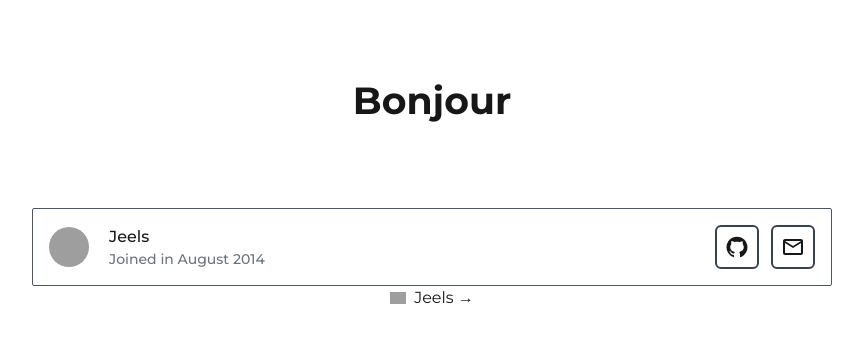
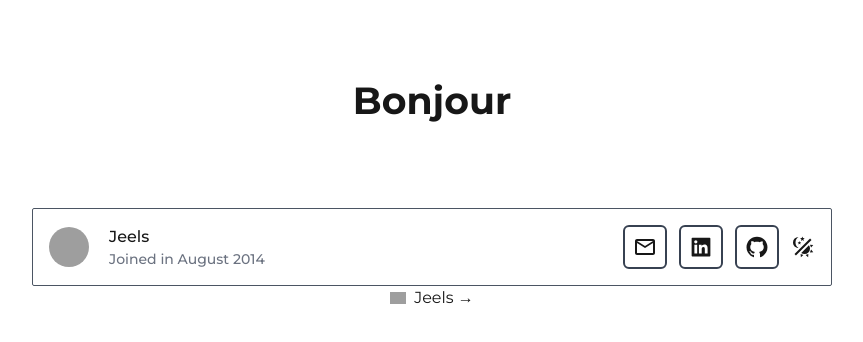
Before and after one commit to jeelsdev/jeelsh, a Next.js app: page / in a window 1280 px wide. Shown: the top 342 px of the page, without its empty margins (208-1071 px from the left). Built offline with nearby package versions, Linux system fonts and the light colour scheme; grey boxes are pictures that could not be loaded.

Commit message:
feat: Linkedin avatar

```diff
--- a/components/Avatars/Github.tsx
+++ b/components/Avatars/Github.tsx
@@ -1,8 +1,5 @@
-import Link from "next/link";
-
 const Github = () => {
     return (
-        <Link href="/" className="border-2 border-gray-700 p-2 rounded-md hover:bg-gray-700">
         <svg
             viewBox="0 0 1024 1024"
             fill="currentColor"
@@ -11,8 +8,7 @@ const Github = () => {
         >
             <path d="M511.6 76.3C264.3 76.2 64 276.4 64 523.5 64 718.9 189.3 885 363.8 946c23.5 5.9 19.9-10.8 19.9-22.2v-77.5c-135.7 15.9-141.2-73.9-150.3-88.9C215 726 171.5 718 184.5 703c30.9-15.9 62.4 4 98.9 57.9 26.4 39.1 77.9 32.5 104 26 5.7-23.5 17.9-44.5 34.7-60.8-140.6-25.2-199.2-111-199.2-213 0-49.5 16.3-95 48.3-131.7-20.4-60.5 1.9-112.3 4.9-120 58.1-5.2 118.5 41.6 123.2 45.3 33-8.9 70.7-13.6 112.9-13.6 42.4 0 80.2 4.9 113.5 13.9 11.3-8.6 67.3-48.8 121.3-43.9 2.9 7.7 24.7 58.3 5.5 118 32.4 36.8 48.9 82.7 48.9 132.3 0 102.2-59 188.1-200 212.9a127.5 127.5 0 0138.1 91v112.5c.8 9 0 17.9 15 17.9 177.1-59.7 304.6-227 304.6-424.1 0-247.2-200.4-447.3-447.5-447.3z" />
         </svg>
-        </Link>
     );
-}
+};
 
 export default Github;
--- /dev/null
+++ b/components/Avatars/Linkedin.tsx
@@ -0,0 +1,14 @@
+const Linkedin = () => {
+    return (
+        <svg
+            viewBox="0 0 1024 1024"
+            fill="currentColor"
+            height="1.5em"
+            width="1.5em"
+        >
+            <path d="M880 112H144c-17.7 0-32 14.3-32 32v736c0 17.7 14.3 32 32 32h736c17.7 0 32-14.3 32-32V144c0-17.7-14.3-32-32-32zM349.3 793.7H230.6V411.9h118.7v381.8zm-59.3-434a68.8 68.8 0 1168.8-68.8c-.1 38-30.9 68.8-68.8 68.8zm503.7 434H675.1V608c0-44.3-.8-101.2-61.7-101.2-61.7 0-71.2 48.2-71.2 98v188.9H423.7V411.9h113.8v52.2h1.6c15.8-30 54.5-61.7 112.3-61.7 120.2 0 142.3 79.1 142.3 181.9v209.4z" />
+        </svg>
+    );
+};
+
+export default Linkedin;
--- a/components/Avatars/Mail.tsx
+++ b/components/Avatars/Mail.tsx
@@ -1,8 +1,5 @@
-import Link from "next/link";
-
 const Mail = () => {
     return (
-        <Link href="/" className="border-2 border-gray-700 p-2 rounded-md hover:bg-gray-700">
         <svg
             viewBox="0 0 24 24"
             fill="currentColor"
@@ -11,8 +8,7 @@ const Mail = () => {
         >
             <path d="M22 6c0-1.1-.9-2-2-2H4c-1.1 0-2 .9-2 2v12c0 1.1.9 2 2 2h16c1.1 0 2-.9 2-2V6m-2 0l-8 5-8-5h16m0 12H4V8l8 5 8-5v10z" />
         </svg>
-        </Link>
     );
-}
+};
 
 export default Mail;
--- /dev/null
+++ b/components/Avatars/Theme.tsx
@@ -0,0 +1,14 @@
+const Theme = () => {
+    return (
+        <svg
+            viewBox="0 0 24 24"
+            fill="currentColor"
+            height="1.5em"
+            width="1.5em"
+        >
+            <path d="M7.5 2c-1.79 1.15-3 3.18-3 5.5s1.21 4.35 3.03 5.5C4.46 13 2 10.54 2 7.5A5.5 5.5 0 017.5 2m11.57 1.5l1.43 1.43L4.93 20.5 3.5 19.07 19.07 3.5m-6.18 2.43L11.41 5 9.97 6l.42-1.7L9 3.24l1.75-.12.58-1.65L12 3.1l1.73.03-1.35 1.13.51 1.67m-3.3 3.61l-1.16-.73-1.12.78.34-1.32-1.09-.83 1.36-.09.45-1.29.51 1.27 1.36.03-1.05.87.4 1.31M19 13.5a5.5 5.5 0 01-5.5 5.5c-1.22 0-2.35-.4-3.26-1.07l7.69-7.69c.67.91 1.07 2.04 1.07 3.26m-4.4 6.58l2.77-1.15-.24 3.35-2.53-2.2m4.33-2.7l1.15-2.77 2.2 2.54-3.35.23m1.15-4.96l-1.14-2.78 3.34.24-2.2 2.54M9.63 18.93l2.77 1.15-2.53 2.19-.24-3.34z" />
+        </svg>
+    );
+};
+
+export default Theme;
--- a/containers/home-page/section-avatar-social/index.tsx
+++ b/containers/home-page/section-avatar-social/index.tsx
@@ -1,11 +1,22 @@
 import Github from "@/components/Avatars/Github";
+import Linkedin from "@/components/Avatars/Linkedin";
 import Mail from "@/components/Avatars/Mail";
+import Theme from "@/components/Avatars/Theme";
+import Link from "next/link";
 
 const AvatarSocials = () => {
     return (
         <div className="flex justify-around items-center gap-3">
-            <Github />
-            <Mail />
+            <Link href="/" className="border-2 border-gray-700 p-2 rounded-md hover:bg-gray-700">
+                <Mail />
+            </Link>
+            <Link href="/" className="border-2 border-gray-700 p-2 rounded-md hover:bg-gray-700">
+                <Linkedin />
+            </Link>
+            <Link href="/" className="border-2 border-gray-700 p-2 rounded-md hover:bg-gray-700">
+                <Github />
+            </Link>
+            <Theme />
         </div>
     );
 }
```
Lines whose indentation alone changed are shown as unchanged.
